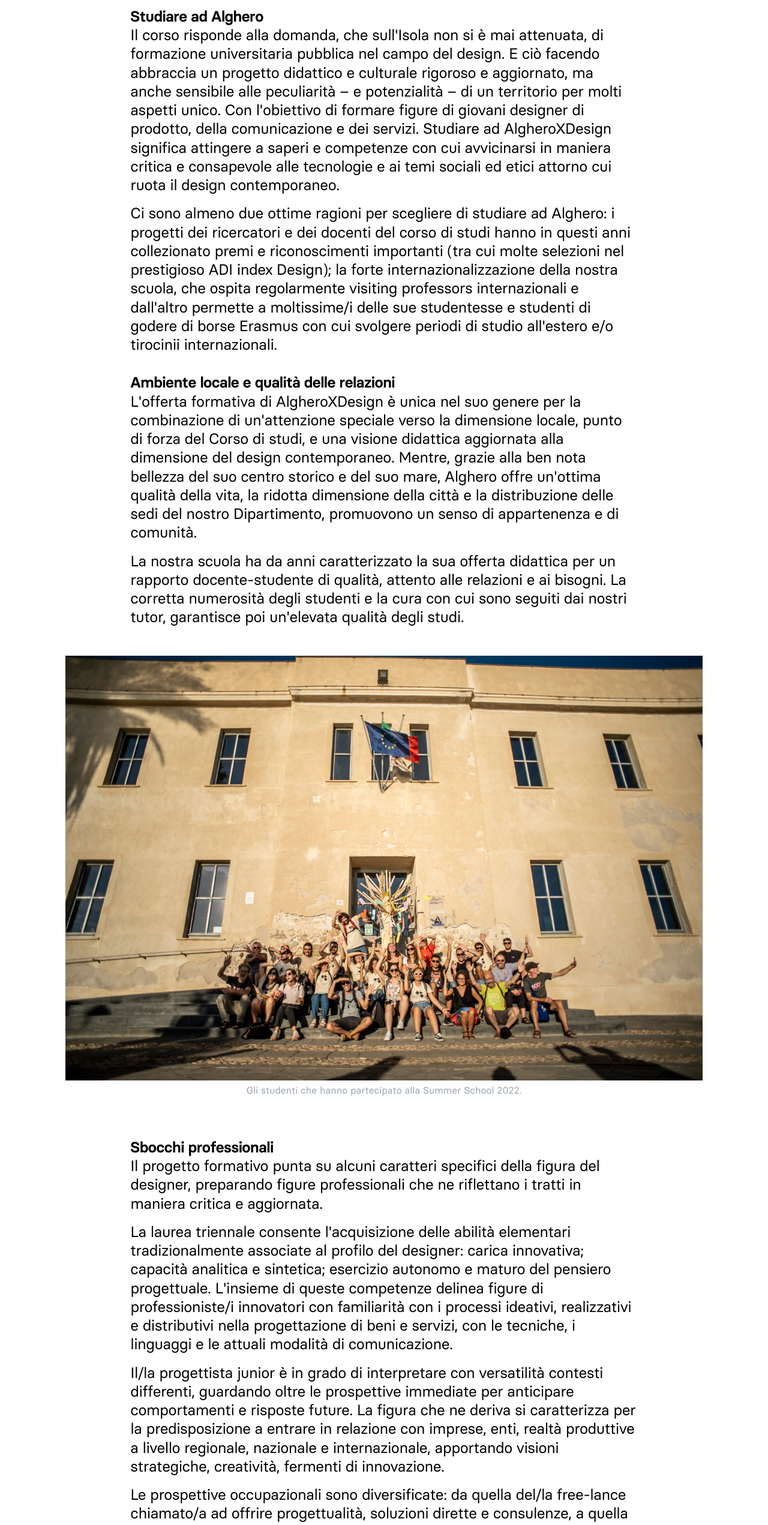
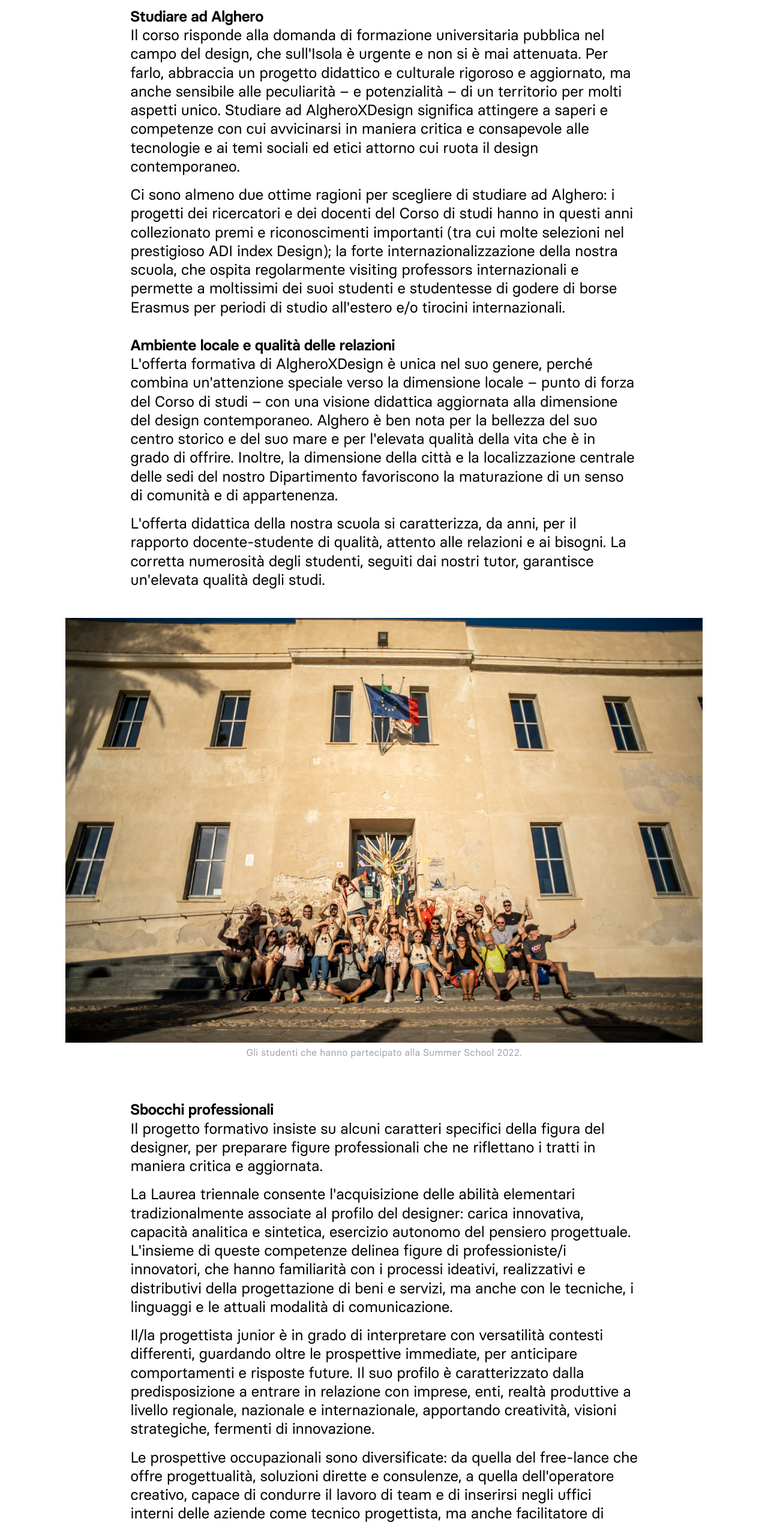
Before and after one commit to alfredocalosci/AlgheroXDesign_web, a Nuxt app in the folder algheroXdesign/: page /studiare-ad-alghero in a window 1280 px wide. Shown: the part 234-2776 px from the top of the page at 60% size. Built offline with nearby package versions, Linux system fonts and the light colour scheme.

Commit message:
final texts

```diff
--- a/algheroXdesign/pages/index.vue
+++ b/algheroXdesign/pages/index.vue
@@ -91,7 +91,8 @@
             <!-- colonna destra-->
             <div>
                 <div class="blocco px-4 py-4 mb-4">
-                    <h2>AlgheroXDesign è la Laurea Triennale in Design con cui il Dipartimento di Architettura, Design e Urbanistica dell’Università di Sassari, ad Alghero, riprende a formare le figure di giovani designer di prodotto, della comunicazione e dei servizi, per immaginare, comunicare e innovare la Sardegna.</h2>
+                    <h2>AlgheroXDesign è la Laurea Triennale in Design con cui il Dipartimento di Architettura, Design e Urbanistica dell'Università di Sassari, ad Alghero, riprende a formare le figure di giovani designer di prodotto, della comunicazione e dei servizi, per immaginare, comunicare e innovare la Sardegna.
+                    </h2>
                 </div>
                  <!-- play alghero -->
                  <div class="blocco mb-0 sm:mb-4" id="play">
--- a/algheroXdesign/pages/piano-studi.vue
+++ b/algheroXdesign/pages/piano-studi.vue
@@ -5,10 +5,13 @@
         <div class="grid grid-cols-12 gap-x-6 mb-12">
             <div class="px-4 col-span-12 col-start-1 sm:px-0 lg:col-span-8 lg:col-start-3">
                 <p>
-                    Il progetto didattico, che  si caratterizza per il costante confronto con la progettazione, si ispira a un modello interdisciplinare, a cavallo tra teoria e pratica, in cui le attività laboratoriali e progettuali si alternano agli insegnamenti teorici.
+                    Il progetto didattico, imperniato sul costante esercizio della progettazione, si ispira a un modello interdisciplinare in cui le attività laboratoriali e progettuali si alternano agli insegnamenti teorici.
+
                 </p>
                 <p class="pt-4">
-                    A completare la formazione sono i workshop interclasse: corsi intensivi della durata di una settimana, in cui docenti e professionisti di fama internazionale guidano gli studenti in vere e proprie esperienze progettuali in stretto contatto con aziende, enti e istituzioni che presentano problematiche dal mondo reale. In questi workshop gli studenti dei tre anni  possono distribuirsi liberamente mescolandosi: si creano così un interessante passaparola di conoscenze e un forte senso di comunità.
+                    A completare la formazione curricolare sia aggiungono i workshop interclasse: corsi intensivi della durata di una settimana, in cui docenti e professionisti di fama internazionale guidano gli studenti in vere e proprie esperienze di progetto, a stretto contatto con aziende, enti e istituzioni che sollecitano il confronto con le problematiche dal mondo reale. In questi workshop gli studenti dei tre anni si distribuiscono trasversalmente, mescolandosi: si realizza così un positivo scambio di conoscenze tra i nuovi arrivati e i più esperti, che rafforza il senso di comunità e di collaborazione.
+
+
 
                 </p>
             </div>
--- a/algheroXdesign/pages/studiare-ad-alghero.vue
+++ b/algheroXdesign/pages/studiare-ad-alghero.vue
@@ -5,11 +5,11 @@
             <div class="px-4 col-span-12 col-start-1 sm:px-0 lg:col-span-8 lg:col-start-3 ">
 
                 <h4 class="pt-4">Studiare ad Alghero</h4>
-                <p>Il corso risponde alla domanda, che sull'Isola non si è mai attenuata, di formazione universitaria pubblica nel campo del design. E ciò facendo abbraccia un progetto didattico e culturale rigoroso e aggiornato, ma anche sensibile alle peculiarità – e potenzialità – di un territorio per molti aspetti unico. Con l'obiettivo di formare figure di giovani designer di prodotto, della comunicazione e dei servizi.
+                <p>Il corso risponde alla domanda di formazione universitaria pubblica nel campo del design, che sull'Isola è urgente e non si è mai attenuata. Per farlo, abbraccia un progetto didattico e culturale rigoroso e aggiornato, ma anche sensibile alle peculiarità – e potenzialità – di un territorio per molti aspetti unico.
                 Studiare ad AlgheroXDesign significa attingere a saperi e competenze con cui avvicinarsi in maniera critica e consapevole alle tecnologie e ai temi sociali ed etici attorno cui ruota il design contemporaneo.
                 </p>
                 <p class="pt-4">
-                    Ci sono almeno due ottime ragioni per scegliere di studiare ad Alghero: i progetti dei ricercatori e dei docenti del corso di studi hanno in questi anni collezionato premi e riconoscimenti importanti (tra cui molte selezioni nel prestigioso ADI index Design); la forte internazionalizzazione della nostra scuola, che ospita regolarmente visiting professors internazionali e dall'altro permette a moltissime/i delle sue studentesse e studenti di godere di borse Erasmus con cui svolgere periodi di studio all'estero e/o tirocinii internazionali.
+                    Ci sono almeno due ottime ragioni per scegliere di studiare ad Alghero: i progetti dei ricercatori e dei docenti del Corso di studi hanno in questi anni collezionato premi e riconoscimenti importanti (tra cui molte selezioni nel prestigioso ADI index Design); la forte internazionalizzazione della nostra scuola, che ospita regolarmente visiting professors internazionali e permette a moltissimi dei suoi studenti e studentesse di godere di borse Erasmus per periodi di studio all'estero e/o tirocini internazionali.
 
                 </p>
             </div>
@@ -18,11 +18,12 @@
             <div class="px-4 col-span-12 col-start-1 sm:px-0 lg:col-span-8 lg:col-start-3 ">
 
                 <h4 class="pt-8">Ambiente locale e qualità delle relazioni</h4>
-                <p>L'offerta formativa di AlgheroXDesign è unica nel suo genere per la combinazione di un'attenzione speciale verso la dimensione locale, punto di forza del Corso di studi, e una visione didattica aggiornata alla dimensione del design contemporaneo.
-                Mentre, grazie alla ben nota bellezza del suo centro storico e del suo mare, Alghero offre un'ottima qualità della vita, la ridotta dimensione della città e la distribuzione delle sedi del nostro Dipartimento, promuovono un senso di appartenenza e di comunità.
+                <p>L'offerta formativa di AlgheroXDesign è unica nel suo genere, perché combina un'attenzione speciale verso la dimensione locale – punto di forza del Corso di studi – con una visione didattica aggiornata alla dimensione del design contemporaneo.
+                Alghero è ben nota per la bellezza del suo centro storico e del suo mare e per l'elevata qualità della vita che è in grado di offrire. Inoltre, la dimensione della città e la localizzazione centrale delle sedi del nostro Dipartimento favoriscono la maturazione di un senso di comunità e di appartenenza.
                 </p>
                 <p class="pt-4">
-                La nostra scuola ha da anni caratterizzato la sua offerta didattica per un rapporto docente-studente di qualità, attento alle relazioni e ai bisogni. La corretta numerosità degli studenti e la cura con cui sono seguiti dai nostri tutor, garantisce poi un'elevata qualità degli studi.
+                    L'offerta didattica della nostra scuola si caratterizza, da anni, per il rapporto docente-studente di qualità, attento alle relazioni e ai bisogni. La corretta numerosità degli studenti, seguiti dai nostri tutor, garantisce un'elevata qualità degli studi.
+
                 </p>
             </div>
             <div class="col-span-12 col-start-1 sm:col-span-10 sm:col-start-2 my-12">
@@ -33,23 +34,22 @@
             <div class="px-4 col-span-12 col-start-1 sm:px-0 lg:col-span-8 lg:col-start-3 ">
                 <h4 class="pt-4">Sbocchi professionali </h4>
                 <p>
-                    Il progetto formativo punta su alcuni caratteri specifici della figura del designer, preparando figure professionali che ne riflettano i tratti in maniera critica e aggiornata.
+                    Il progetto formativo insiste su alcuni caratteri specifici della figura del designer, per preparare figure professionali che ne riflettano i tratti in maniera critica e aggiornata.
+
                     </p><p class="pt-4">
-La laurea triennale consente l'acquisizione delle abilità elementari tradizionalmente associate al profilo del designer: carica innovativa; capacità analitica e sintetica; esercizio autonomo e maturo del pensiero progettuale. L'insieme di queste competenze delinea figure di professioniste/i innovatori con familiarità con i processi ideativi, realizzativi e distributivi nella progettazione di beni e servizi, con le tecniche, i linguaggi e le attuali modalità di comunicazione.
-</p><p class="pt-4">
-Il/la progettista junior è in grado di interpretare con versatilità contesti differenti, guardando oltre le prospettive immediate per anticipare comportamenti e risposte future. La figura che ne deriva si caratterizza per la predisposizione a entrare in relazione con imprese, enti, realtà produttive a livello regionale, nazionale e internazionale, apportando visioni strategiche, creatività, fermenti di innovazione.
-</p><p class="pt-4">
-Le prospettive occupazionali sono diversificate: da quella del/la free-lance chiamato/a ad offrire progettualità, soluzioni dirette e consulenze, a quella dell'operatore/trice creativo/a, capace di condurre il lavoro di team, e di inserirsi negli uffici interni delle aziende come tecnico/a progettista, ma anche facilitatore/trice di processi.
-</p><p class="pt-4">
+                    La Laurea triennale consente l'acquisizione delle abilità elementari tradizionalmente associate al profilo del designer: carica innovativa, capacità analitica e sintetica, esercizio autonomo del pensiero progettuale. L'insieme di queste competenze delinea figure di professioniste/i innovatori, che hanno familiarità con i processi ideativi, realizzativi e distributivi della progettazione di beni e servizi, ma anche con le tecniche, i linguaggi e le attuali modalità di comunicazione.
 
-
+                </p><p class="pt-4">
+                    Il/la progettista junior è in grado di interpretare con versatilità contesti differenti, guardando oltre le prospettive immediate, per anticipare comportamenti e risposte future. Il suo profilo è caratterizzato dalla predisposizione a entrare in relazione con imprese, enti, realtà produttive a livello regionale, nazionale e internazionale, apportando creatività, visioni strategiche, fermenti di innovazione.
+                </p><p class="pt-4">
+                    Le prospettive occupazionali sono diversificate: da quella del free-lance che offre progettualità, soluzioni dirette e consulenze, a quella dell'operatore creativo, capace di condurre il lavoro di team e di inserirsi negli uffici interni delle aziende come tecnico progettista, ma anche facilitatore di processi.
                 </p>
             </div>
 
             <div class="px-4 py-12 col-span-12 col-start-1 sm:px-0 lg:col-span-8 lg:col-start-3 mb-3">
                 <h4 class="pt-4">Chi sono e di cosa si occupano i nostri diplomati? </h4>
                 <p>
-                    Di seguito una selezione, tra i laureati in Design ad Alghero, di chi ha voluto raccontarci le sue esperienze tra Londra, Barcellona, e Italia.
+                    Di seguito proponiamo una selezione di chi, tra i laureati in Design ad Alghero, ha voluto raccontarci le sue esperienze post-laurea di lavoro e di vita, in Italia e all'estero.
 
                 </p><br/>
             </div>
```
